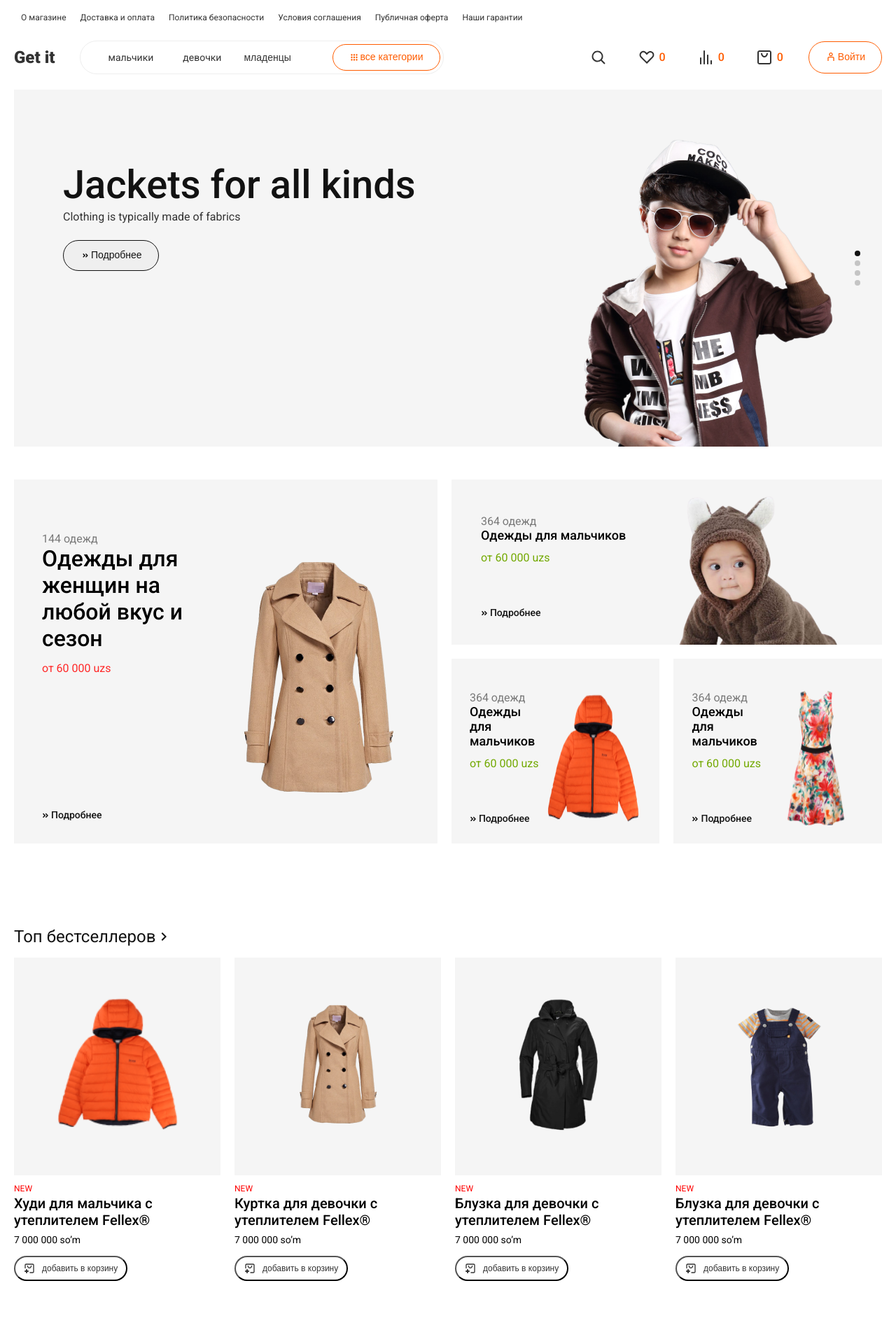
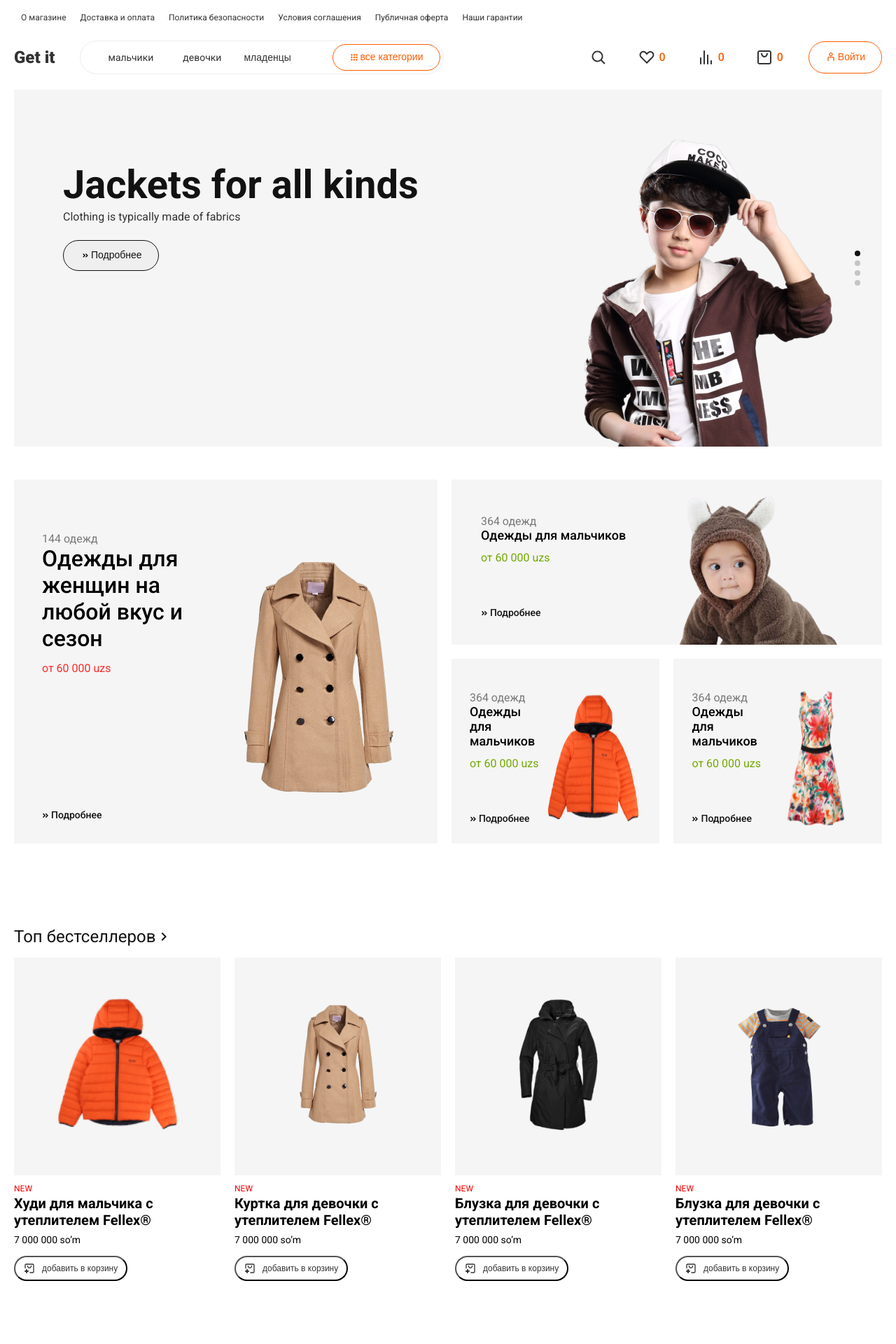
Before and after one commit to Pheonix999777/online-magazine, a Next.js app: page / in a window 1280 px wide. Shown: the top 1920 px of the page at 70% size. Built offline with nearby package versions, Linux system fonts and the light colour scheme.

Commit message:
fixed font-size

```diff
--- a/src/app/pages/Hero/styles.scss
+++ b/src/app/pages/Hero/styles.scss
@@ -19,7 +19,6 @@
 
 .hero__title {
   color: $black-color;
-  font-weight: 500;
   font-size: 56px;
   line-height: 50px;
 }
--- a/src/app/pages/Location/styles.scss
+++ b/src/app/pages/Location/styles.scss
@@ -28,7 +28,6 @@
 .location__text {
   color: $text-color;
   font-size: 14px;
-  font-weight: 400;
   opacity: 0.4;
 }
 
@@ -40,7 +39,6 @@
 .location__title {
   color: $black-color;
   font-size: 24px;
-  font-weight: 700;
   line-height: 125%;
   margin-top: 4px;
 }
--- a/src/app/pages/Product/styles.scss
+++ b/src/app/pages/Product/styles.scss
@@ -47,7 +47,6 @@
 .product__title {
   color: $font-color;
   font-size: 20px;
-  font-weight: 500;
   margin-top: 2px;
 }
 
```
